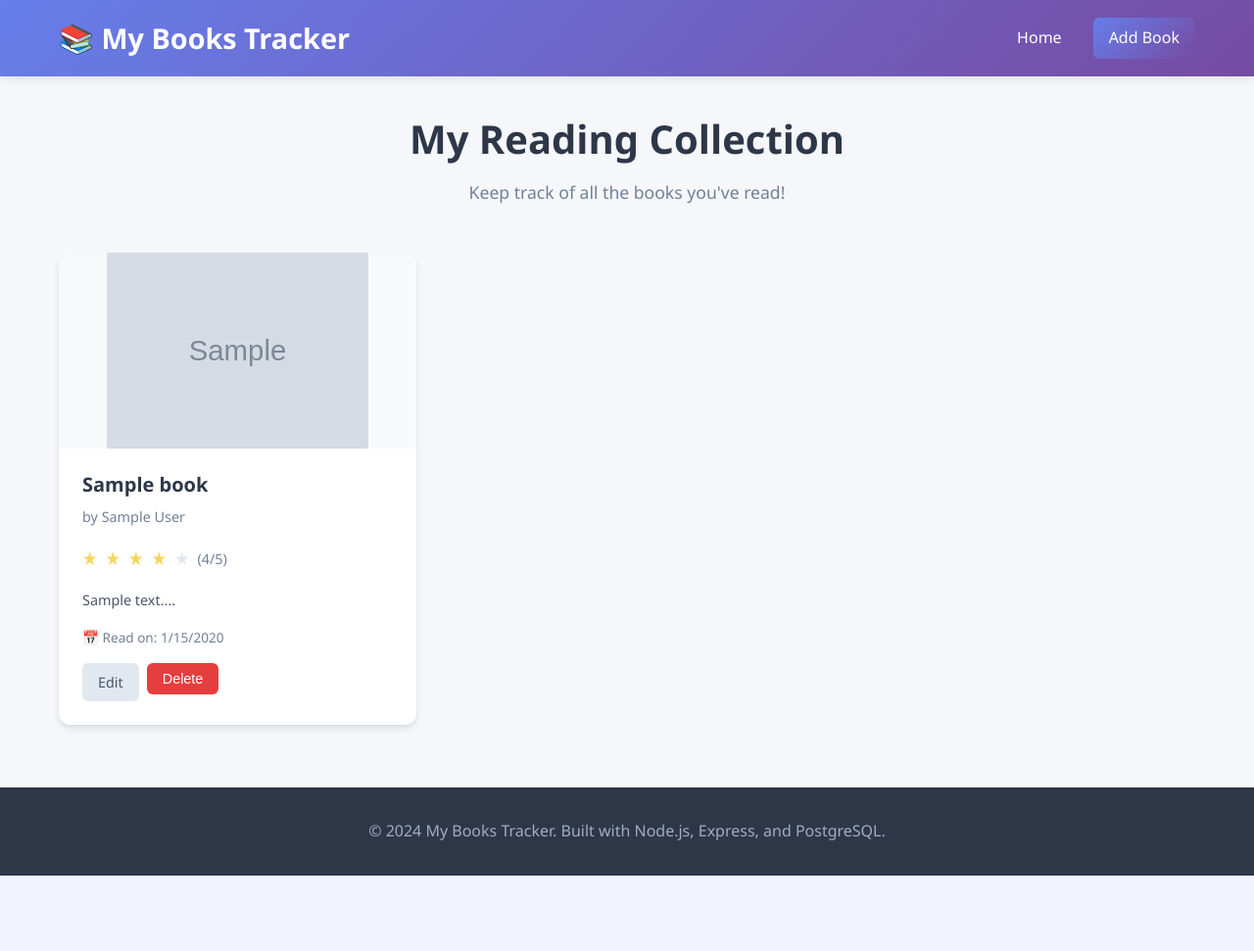
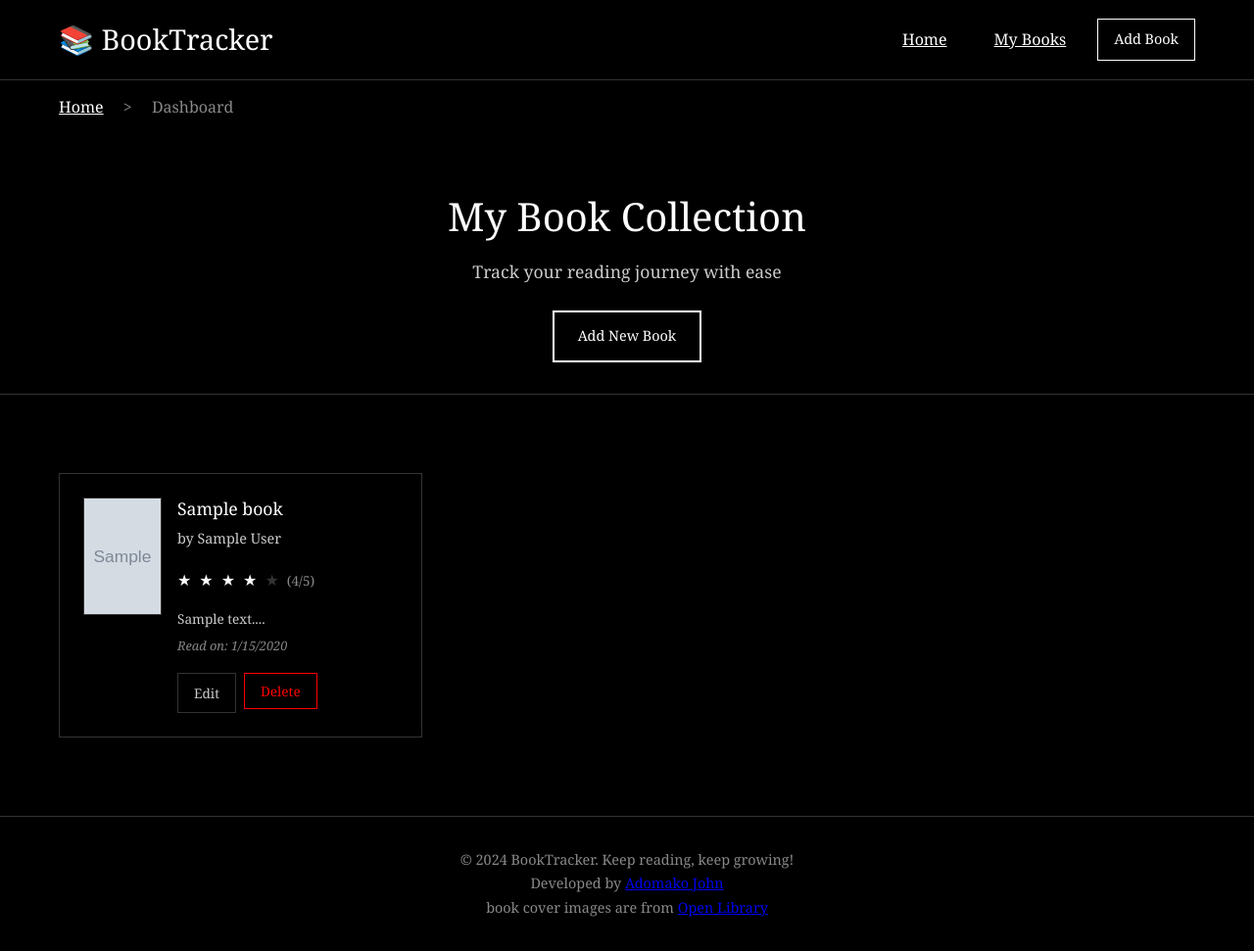
Before and after one commit to Adomakojohn/pg_capstone, a Node server app: template views/pages/index.ejs in a window 1280 px wide. Shown: the whole page at 98% size. Before the commit the page ends 894 px from the top, so only its background shows below. Run offline with Node 20, Linux system fonts and the light colour scheme; the template is opened without the code that fills it: most values are stand-ins (such as "Sample title", 1, 10 or a date in 2020); grey boxes marked "Sample" are stand-in pictures.

Commit message:
add book adding feats

```diff
--- a/app.js
+++ b/app.js
@@ -5,7 +5,7 @@ require('dotenv').config();
 const app = express();
 const PORT = process.env.PORT || 3000;
 
-// Import routes
+
 const indexRoutes = require('./routes/index');
 const bookRoutes = require('./routes/books');
 
@@ -29,5 +29,5 @@ app.use((err, req, res, next) => {
 });
 
 app.listen(PORT, () => {
-    console.log(`🚀 Server running on http://localhost:${PORT}`);
+    console.log(` Server running on http://localhost:${PORT}`);
 });
--- a/config/database.js
+++ b/config/database.js
@@ -10,11 +10,11 @@ const pool = new Pool({
 
 // Test database connection
 pool.on('connect', () => {
-    console.log('✅ Connected to PostgreSQL database');
+    console.log(' Connected to PostgreSQL database');
 });
 
 pool.on('error', (err) => {
-    console.error('❌ Database connection error:', err);
+    console.error(' Database connection error:', err);
 });
 
 module.exports = pool;
--- a/public/css/style.css
+++ b/public/css/style.css
@@ -6,13 +6,17 @@
 }
 
 body {
-    font-family: 'Segoe UI', Tahoma, Geneva, Verdana, sans-serif;
-    line-height: 1.6;
-    color: #333;
-    background-color: #f5f7fa;
+    font-family: Georgia, 'Times New Roman', serif;
+    line-height: 1.7;
+    color: #ffffff;
+    background: #000000;
     min-height: 100vh;
-    display: flex;
-    flex-direction: column;
+}
+
+/* Main content */
+.main-content {
+    padding-top: 80px;
+    min-height: calc(100vh - 160px);
 }
 
 .container {
@@ -23,10 +27,15 @@ body {
 
 /* Header styles */
 .header {
-    background: linear-gradient(135deg, #667eea 0%, #764ba2 100%);
-    color: white;
+    background: #000000;
+    color: #ffffff;
     padding: 1rem 0;
-    box-shadow: 0 2px 10px rgba(0,0,0,0.1);
+    position: fixed;
+    top: 0;
+    left: 0;
+    right: 0;
+    z-index: 1000;
+    border-bottom: 1px solid #333333;
 }
 
 .navbar {
@@ -36,10 +45,11 @@ body {
 }
 
 .nav-brand h1 a {
-    color: white;
+    color: #ffffff;
     text-decoration: none;
     font-size: 1.8rem;
-    font-weight: 700;
+    font-weight: normal;
+    font-family: Georgia, serif;
 }
 
 .nav-links {
@@ -49,189 +59,263 @@ body {
 }
 
 .nav-link {
-    color: white;
-    text-decoration: none;
+    color: #ffffff;
+    text-decoration: underline;
     padding: 0.5rem 1rem;
-    border-radius: 6px;
-    transition: background-color 0.3s ease;
+    transition: all 0.3s ease;
+    font-weight: normal;
 }
 
 .nav-link:hover {
-    background-color: rgba(255,255,255,0.1);
+    color: #cccccc;
+    text-decoration: underline;
 }
 
-/* Main content */
-.main-content {
-    flex: 1;
+/* Header Add Book Button - Smaller size */
+.nav-links .btn {
+    padding: 0.5rem 1rem;
+    font-size: 0.9rem;
+    border: 1px solid #ffffff;
+}
+
+/* Breadcrumbs - Fixed positioning */
+.breadcrumbs {
+    padding: 1rem 0;
+    margin-bottom: 1rem;
+}
+
+.breadcrumbs a {
+    color: #ffffff;
+    text-decoration: underline;
+    margin-right: 1rem;
+}
+
+.breadcrumbs a:hover {
+    color: #cccccc;
+}
+
+.breadcrumbs span {
+    color: #888888;
+    margin-right: 1rem;
+}
+
+/* Simple Hero Section */
+.simple-hero {
+    padding: 2rem 0;
+    text-align: center;
+    border-bottom: 1px solid #333333;
+    margin-bottom: 2rem;
+}
+
+.simple-hero .hero-content h1 {
+    font-size: 2.5rem;
+    font-weight: normal;
+    margin-bottom: 0.5rem;
+    color: #ffffff;
+    font-family: Georgia, serif;
+}
+
+.simple-hero .hero-content p {
+    font-size: 1.1rem;
+    color: #cccccc;
+    margin-bottom: 1.5rem;
+}
+
+/* Books Section */
+.books-section {
     padding: 2rem 0;
 }
 
-.page-header {
-    text-align: center;
-    margin-bottom: 3rem;
-}
-
-.page-header h2 {
-    font-size: 2.5rem;
-    color: #2d3748;
-    margin-bottom: 0.5rem;
-}
-
-.page-header p {
-    font-size: 1.1rem;
-    color: #718096;
-}
-
-/* Books grid */
 .books-grid {
     display: grid;
     grid-template-columns: repeat(auto-fill, minmax(300px, 1fr));
-    gap: 2rem;
-    margin-bottom: 2rem;
+    gap: 1.5rem;
+    margin-top: 1rem;
 }
 
 .book-card {
-    background: white;
-    border-radius: 12px;
-    overflow: hidden;
-    box-shadow: 0 4px 6px rgba(0,0,0,0.1);
-    transition: transform 0.3s ease, box-shadow 0.3s ease;
+    background: #000000;
+    border: 1px solid #333333;
+    padding: 1.5rem;
+    transition: all 0.3s ease;
+    display: flex;
+    gap: 1rem;
 }
 
 .book-card:hover {
-    transform: translateY(-5px);
-    box-shadow: 0 8px 25px rgba(0,0,0,0.15);
+    border-color: #ffffff;
 }
 
 .book-cover {
-    height: 200px;
-    overflow: hidden;
-    background: #f8f9fa;
-    display: flex;
-    align-items: center;
-    justify-content: center;
+    flex-shrink: 0;
+    width: 80px;
+    height: 120px;
 }
 
 .book-cover img {
-    width: auto;
+    width: 100%;
     height: 100%;
-    max-width: 100%;
     object-fit: cover;
+    border: 1px solid #333333;
 }
 
 .book-info {
-    padding: 1.5rem;
+    flex: 1;
+    display: flex;
+    flex-direction: column;
+    gap: 0.5rem;
 }
 
 .book-title {
-    font-size: 1.25rem;
-    font-weight: 600;
-    color: #2d3748;
-    margin-bottom: 0.5rem;
+    font-size: 1.1rem;
+    font-weight: normal;
+    color: #ffffff;
+    margin: 0;
+    font-family: Georgia, serif;
     line-height: 1.3;
 }
 
 .book-author {
-    color: #718096;
+    color: #cccccc;
     font-size: 0.9rem;
-    margin-bottom: 1rem;
+    margin: 0;
 }
 
 .book-rating {
     display: flex;
     align-items: center;
     gap: 0.5rem;
-    margin-bottom: 1rem;
+    margin: 0.5rem 0;
 }
 
 .star {
-    color: #e2e8f0;
-    font-size: 1.2rem;
+    color: #333333;
+    font-size: 1rem;
 }
 
 .star.filled {
-    color: #f6d55c;
+    color: #ffffff;
 }
 
 .rating-text {
-    font-size: 0.9rem;
-    color: #718096;
+    color: #888888;
+    font-size: 0.85rem;
 }
 
 .book-description {
-    color: #4a5568;
-    font-size: 0.9rem;
-    line-height: 1.5;
-    margin-bottom: 1rem;
+    color: #cccccc;
+    font-size: 0.85rem;
+    line-height: 1.4;
+    margin: 0;
 }
 
 .date-read {
-    color: #718096;
-    font-size: 0.85rem;
-    margin-bottom: 1rem;
+    color: #888888;
+    font-size: 0.8rem;
+    margin: 0;
+    font-style: italic;
 }
 
 .book-actions {
     display: flex;
     gap: 0.5rem;
+    margin-top: 0.5rem;
 }
 
-/* Buttons */
+/* Buttons - Standardized sizes */
 .btn {
     display: inline-block;
-    padding: 0.5rem 1rem;
+    padding: 0.75rem 1.5rem;
     border: none;
-    border-radius: 6px;
     text-decoration: none;
     font-size: 0.9rem;
-    font-weight: 500;
+    font-weight: normal;
     cursor: pointer;
     transition: all 0.3s ease;
     text-align: center;
+    font-family: Georgia, serif;
+}
+
+/* Small buttons for Edit/Delete */
+.btn-small {
+    padding: 0.5rem 1rem;
+    font-size: 0.85rem;
 }
 
 .btn-primary {
-    background: linear-gradient(135deg, #667eea 0%, #764ba2 100%);
-    color: white;
+    background: #000000;
+    color: #ffffff;
+    border: 2px solid #ffffff;
 }
 
 .btn-primary:hover {
-    transform: translateY(-2px);
-    box-shadow: 0 4px 12px rgba(102, 126, 234, 0.4);
+    background: #ffffff;
+    color: #000000;
+    border-color: #ffffff;
 }
 
 .btn-secondary {
-    background-color: #e2e8f0;
-    color: #4a5568;
+    background: #000000;
+    color: #cccccc;
+    border: 1px solid #333333;
 }
 
 .btn-secondary:hover {
-    background-color: #cbd5e0;
+    color: #ffffff;
+    border-color: #ffffff;
 }
 
 .btn-danger {
-    background-color: #e53e3e;
-    color: white;
+    background-color: #000000;
+    color: #ff0000;
+    border: 1px solid #ff0000;
 }
 
 .btn-danger:hover {
-    background-color: #c53030;
+    background-color: #ff0000;
+    color: #ffffff;
+}
+
+/* Empty state */
+.empty-state-section {
+    padding: 3rem 0;
+}
+
+.empty-state {
+    text-align: center;
+    padding: 3rem;
+    background: #000000;
+    border: 1px solid #333333;
+}
+
+.empty-state h3 {
+    font-size: 1.5rem;
+    color: #ffffff;
+    margin-bottom: 1rem;
+    font-family: Georgia, serif;
+    font-weight: normal;
+}
+
+.empty-state p {
+    color: #cccccc;
+    margin-bottom: 2rem;
 }
 
 /* Forms */
 .form-container {
     max-width: 600px;
     margin: 0 auto;
-    background: white;
+    background: #000000;
     padding: 2rem;
-    border-radius: 12px;
-    box-shadow: 0 4px 6px rgba(0,0,0,0.1);
+    border: 1px solid #333333;
 }
 
 .form-container h2 {
-    color: #2d3748;
+    color: #ffffff;
     margin-bottom: 1.5rem;
     text-align: center;
+    font-family: Georgia, serif;
+    font-weight: normal;
 }
 
 .book-form {
@@ -290,78 +376,74 @@ body {
 /* Alerts */
 .alert {
     padding: 1rem;
-    border-radius: 6px;
     margin-bottom: 1rem;
+    border: 1px solid #333333;
 }
 
 .alert-error {
-    background-color: #fed7d7;
-    color: #c53030;
-    border: 1px solid #feb2b2;
-}
-
-/* Empty state */
-.empty-state {
-    text-align: center;
-    padding: 3rem;
-    background: white;
-    border-radius: 12px;
-    box-shadow: 0 4px 6px rgba(0,0,0,0.1);
-}
-
-.empty-state h3 {
-    font-size: 1.5rem;
-    color: #2d3748;
-    margin-bottom: 1rem;
-}
-
-.empty-state p {
-    color: #718096;
-    margin-bottom: 2rem;
+    background-color: #000000;
+    color: #ff0000;
+    border: 1px solid #ff0000;
 }
 
 /* Error container */
 .error-container {
     text-align: center;
     padding: 3rem;
-    background: white;
-    border-radius: 12px;
-    box-shadow: 0 4px 6px rgba(0,0,0,0.1);
+    background: #000000;
+    border: 1px solid #333333;
 }
 
 .error-container h2 {
-    color: #2d3748;
+    color: #ffffff;
     margin-bottom: 1rem;
+    font-family: Georgia, serif;
+    font-weight: normal;
 }
 
 .error-container p {
-    color: #718096;
+    color: #cccccc;
     margin-bottom: 2rem;
 }
 
 /* Footer */
 .footer {
-    background-color: #2d3748;
-    color: white;
+    background: #000000;
+    border-top: 1px solid #333333;
+    padding: 2rem 0;
     text-align: center;
-    padding: 2rem 0;
-    margin-top: auto;
+    margin-top: 3rem;
 }
 
 .footer p {
-    margin: 0;
-    color: #a0aec0;
+    color: #888888;
+    font-size: 0.9rem;
 }
 
-/* Responsive design */
+/* Responsive Design */
 @media (max-width: 768px) {
     .navbar {
         flex-direction: column;
         gap: 1rem;
     }
 
+    .simple-hero .hero-content h1 {
+        font-size: 2rem;
+    }
+
     .books-grid {
         grid-template-columns: 1fr;
+    }
+
+    .book-card {
+        flex-direction: column;
+        text-align: center;
+    }
+
+    .book-cover {
+        width: 120px;
+        height: 180px;
+        margin: 0 auto;
     }
 
     .form-row {
--- a/public/js/main.js
+++ b/public/js/main.js
@@ -1,4 +1,4 @@
-// Main JavaScript file for Books Tracker
+
 
 document.addEventListener('DOMContentLoaded', function() {
     // Add smooth scrolling for anchor links
@@ -42,5 +42,5 @@ document.addEventListener('DOMContentLoaded', function() {
         });
     });
 
-    console.log('📚 Books Tracker loaded successfully!');
+    console.log(' Books Tracker loaded successfully!');
 });
--- a/views/pages/index.ejs
+++ b/views/pages/index.ejs
@@ -10,19 +10,30 @@
     <%- include('../partials/header') %>
 
     <main class="main-content">
+        <!-- Breadcrumbs -->
         <div class="container">
-            <div class="page-header">
-                <h2>My Reading Collection</h2>
-                <p>Keep track of all the books you've read!</p>
+            <nav class="breadcrumbs">
+                <a href="/">Home</a>
+                <span>></span>
+                <span>Dashboard</span>
+            </nav>
+        </div>
+
+        <!-- Simple Hero Section -->
+        <section class="simple-hero">
+            <div class="container">
+                <div class="hero-content">
+                    <h1>My Book Collection</h1>
+                    <p>Track your reading journey with ease</p>
+                    <a href="/books/add" class="btn btn-primary">Add New Book</a>
+                </div>
             </div>
+        </section>
 
-            <% if (books.length === 0) { %>
-                <div class="empty-state">
-                    <h3>📖 No books yet!</h3>
-                    <p>Start building your reading collection by adding your first book.</p>
-                    <a href="/books/add" class="btn btn-primary">Add Your First Book</a>
-                </div>
-            <% } else { %>
+        <!-- Books Collection Section -->
+        <% if (books.length > 0) { %>
+        <section class="books-section">
+            <div class="container">
                 <div class="books-grid">
                     <% books.forEach(book => { %>
                         <div class="book-card">
@@ -45,21 +56,32 @@
                                 <% } %>
 
                                 <% if (book.date_read) { %>
-                                    <p class="date-read">📅 Read on: <%= new Date(book.date_read).toLocaleDateString() %></p>
+                                    <p class="date-read">Read on: <%= new Date(book.date_read).toLocaleDateString() %></p>
                                 <% } %>
 
                                 <div class="book-actions">
-                                    <a href="/books/edit/<%= book.id %>" class="btn btn-secondary">Edit</a>
+                                    <a href="/books/edit/<%= book.id %>" class="btn btn-small btn-secondary">Edit</a>
                                     <form method="POST" action="/books/delete/<%= book.id %>" style="display: inline;">
-                                        <button type="submit" class="btn btn-danger" onclick="return confirm('Are you sure you want to delete this book?')">Delete</button>
+                                        <button type="submit" class="btn btn-small btn-danger" onclick="return confirm('Are you sure you want to delete this book?')">Delete</button>
                                     </form>
                                 </div>
                             </div>
                         </div>
                     <% }) %>
                 </div>
-            <% } %>
-        </div>
+            </div>
+        </section>
+        <% } else { %>
+        <section class="empty-state-section">
+            <div class="container">
+                <div class="empty-state">
+                    <h3>No books in your collection yet</h3>
+                    <p>Start building your personal library by adding your first book</p>
+                    <a href="/books/add" class="btn btn-primary">Add Your First Book</a>
+                </div>
+            </div>
+        </section>
+        <% } %>
     </main>
 
     <%- include('../partials/footer') %>
--- a/views/partials/footer.ejs
+++ b/views/partials/footer.ejs
@@ -1,5 +1,7 @@
 <footer class="footer">
     <div class="container">
-        <p>&copy; 2024 My Books Tracker. Built with Node.js, Express, and PostgreSQL.</p>
+        <p>&copy; 2024 BookTracker. Keep reading, keep growing! </p>
+        <p>Developed by <a href="https://github.com/Adomakojohn" target="_blank">Adomako John</a></p>
+        <p>book cover images are from <a href="https://openlibrary.org/" target="_blank">Open Library</a></p>
     </div>
 </footer>
--- a/views/partials/header.ejs
+++ b/views/partials/header.ejs
@@ -2,11 +2,12 @@
     <div class="container">
         <nav class="navbar">
             <div class="nav-brand">
-                <h1><a href="/">📚 My Books Tracker</a></h1>
+                <h1><a href="/">📚 BookTracker</a></h1>
             </div>
             <div class="nav-links">
                 <a href="/" class="nav-link">Home</a>
-                <a href="/books/add" class="nav-link btn-primary">Add Book</a>
+                <a href="#my-books" class="nav-link">My Books</a>
+                <a href="/books/add" class="btn btn-primary">Add Book</a>
             </div>
         </nav>
     </div>
```
Also changed, not shown: other parts of public/css/style.css (+21 -10 lines), models/book.js (+26 -17 lines), views/pages/add-book.ejs (+10 -1 lines), views/pages/edit-book.ejs (+10 -1 lines), README.md, 1 other file.
